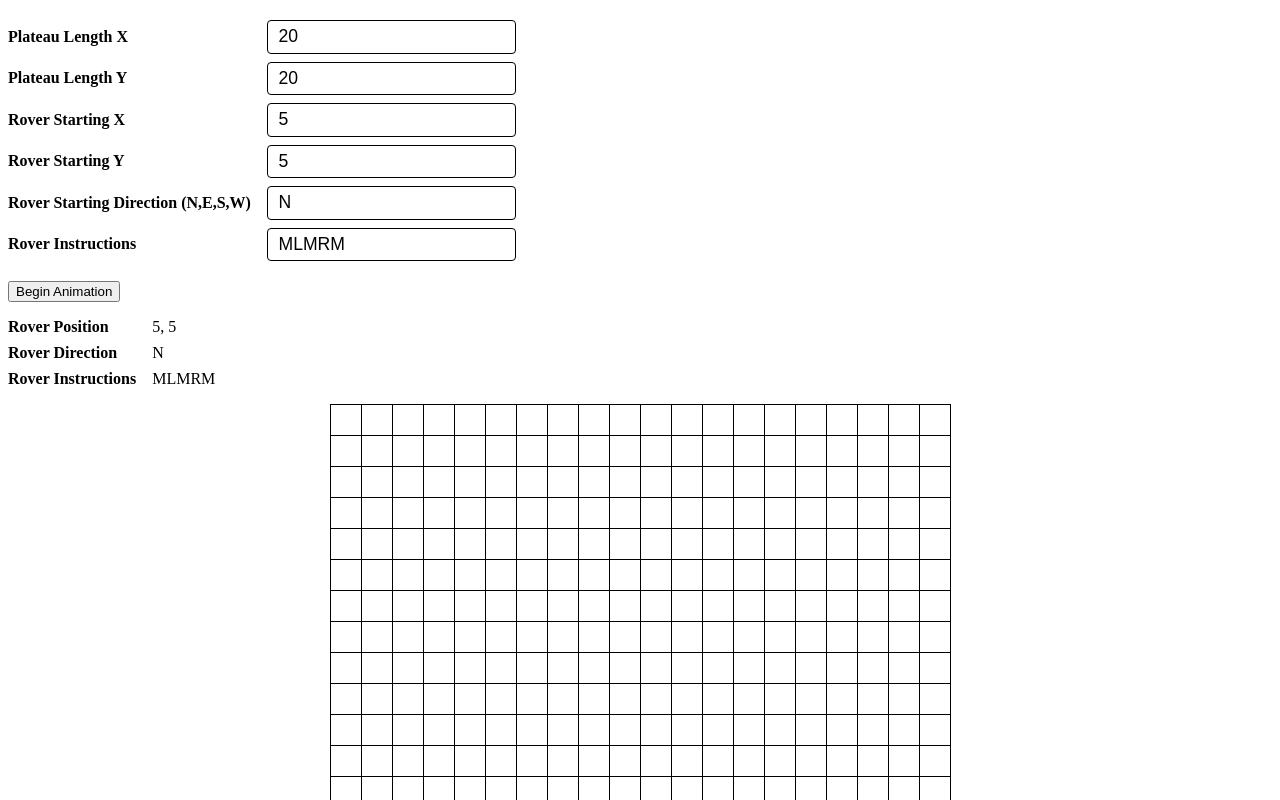
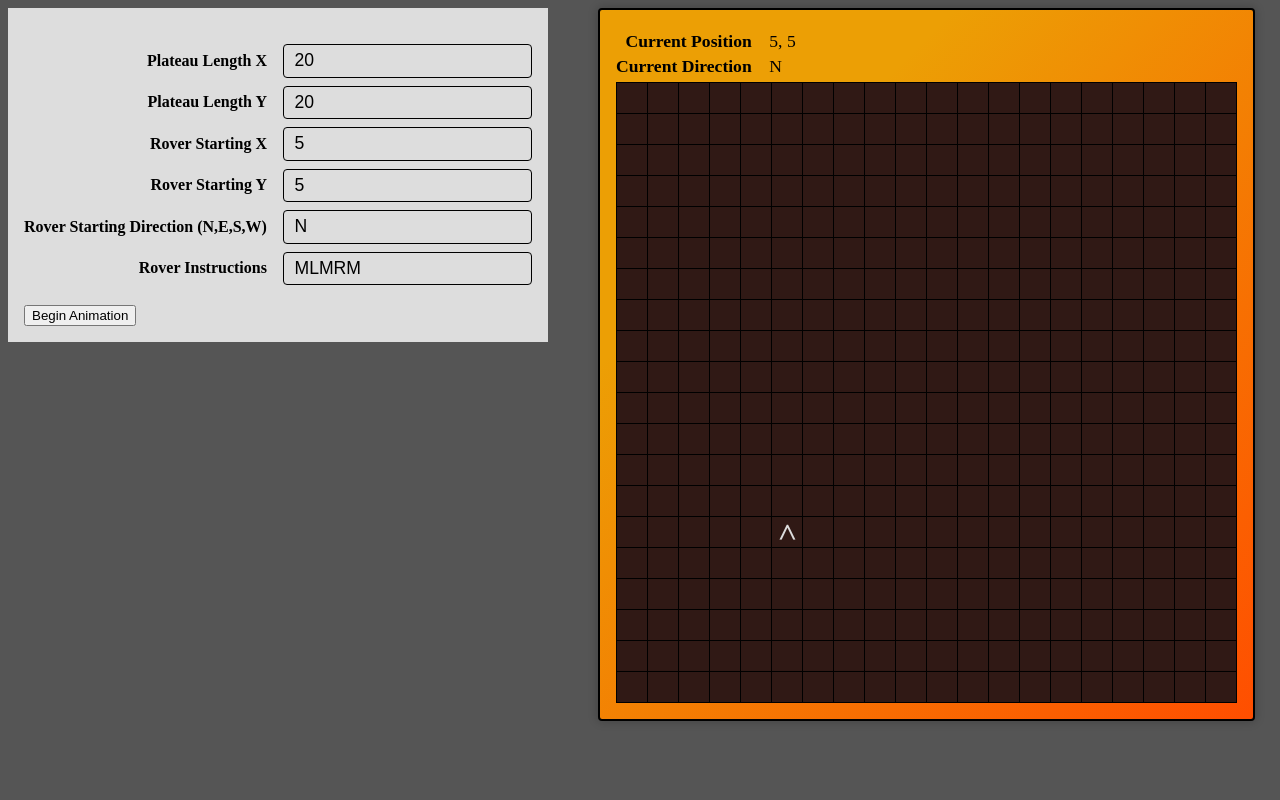
Before and after one commit to AlyxMoon/code-challenge-mars-rover, an Angular app: page / in a window 1280 px wide. Shown: the top 800 px of the page. Built offline with nearby package versions, Linux system fonts and the light colour scheme; what src would draw is missing.

Commit message:
get some styling going on

```diff
--- a/src/app/app.component.scss
+++ b/src/app/app.component.scss
@@ -0,0 +1,7 @@
+main {
+  display: flex;
+  flex-wrap: wrap;
+  justify-content: flex-start;
+  align-items: flex-start;
+  gap: 20px 50px;
+}
--- a/src/app/app.component.ts
+++ b/src/app/app.component.ts
@@ -79,6 +79,8 @@ export class AppComponent {
         this.audioScream.play()
       }
     }
+
+    this.animating = false
   }
 
   begin (): void {
--- a/src/app/components/RoverGrid/RoverGrid.component.html
+++ b/src/app/components/RoverGrid/RoverGrid.component.html
@@ -1,13 +1,11 @@
 <section>
+  <div class="rover-grid-wrapper">
     <dl>
-    <dt>Rover Position</dt>
+      <dt>Current Position</dt>
       <dd>{{ rover.position.x }}, {{ rover.position.y }}</dd>
 
-    <dt>Rover Direction</dt>
+      <dt>Current Direction</dt>
       <dd>{{ rover.position.d }}</dd>
-
-    <dt>Rover Instructions</dt>
-    <dd>{{ rover.instructions }}</dd>
     </dl>
 
     <div
@@ -21,4 +19,5 @@
         [ngStyle]="roverStyles"
       >&gt;</div>
     </div>
+  </div>
 </section>
--- a/src/app/components/RoverGrid/RoverGrid.component.scss
+++ b/src/app/components/RoverGrid/RoverGrid.component.scss
@@ -2,15 +2,34 @@ dl {
   display: grid;
   justify-content: flex-start;
   grid-template-columns: auto auto;
-  gap: 0.5em 1em;
+  gap: 0.2em 1em;
+
+  margin: 0.3em 0;
+
+  font-size: 1.1rem;
 
   dt {
     font-weight: bold;
+    text-align: right;
   }
 
   dd {
     margin: 0;
   }
+}
+
+.rover-grid-wrapper {
+  width: fit-content;
+  margin: 0 auto;
+  padding: 1rem;
+
+  border: 2px solid black;
+  border-radius: 4px;
+  box-shadow: 0 0 10px 1px rgba(0, 0, 0, 0.2);
+
+  background-color: #FF4E00;
+  background-image: linear-gradient(315deg, #FF4E00 0%, #EC9F05 74%);
+
 }
 
 .rover-grid {
@@ -33,7 +52,7 @@ dl {
     justify-content: center;
     align-items: center;
 
-    background-color: white;
+    background-color: #301915;
 
     user-select: none;
   }
@@ -45,6 +64,7 @@ dl {
     width: var(--cellSize);
 
     background: transparent;
+    color: #DDD;
 
     font-size: 2em;
     font-weight: bold;
--- a/src/app/components/RoverGrid/RoverGrid.component.ts
+++ b/src/app/components/RoverGrid/RoverGrid.component.ts
@@ -50,10 +50,6 @@ export class RoverGridComponent {
   get roverClasses (): string[] {
     const classes: string[] = ['rover']
 
-    if (!this.animating) {
-      classes.push('hidden')
-    }
-
     if (this.roverOutOfBounds) {
       classes.push('falling')
     }
--- a/src/app/components/RoverInputForm/RoverInputForm.component.scss
+++ b/src/app/components/RoverInputForm/RoverInputForm.component.scss
@@ -1,3 +1,8 @@
+:host {
+  background-color: #DDD;
+  padding: 1rem;
+}
+
 form {
   display: grid;
   justify-content: flex-start;
@@ -8,7 +13,9 @@ form {
   margin: 20px 0;
 
   label {
+    color: black;
     font-weight: bold;
+    text-align: right;
   }
 
   input {
--- a/src/styles.css
+++ b/src/styles.css
@@ -6,3 +6,15 @@
 audio {
   display: none;
 }
+
+body {
+  background-color: #555;
+}
+
+input {
+  background-color: #DDD;
+}
+
+* {
+  box-sizing: border-box;
+}
```
Lines whose indentation alone changed are shown as unchanged.
